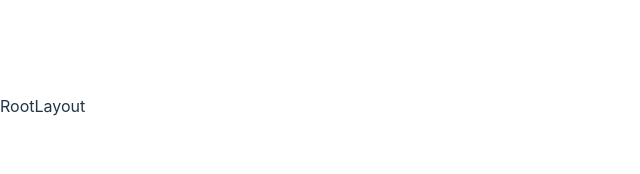
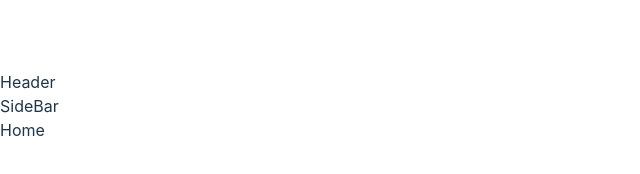
Before and after one commit to AbassKoyang/analytics-dashboard, a React (Vite) app: page / in a window 1280 px wide. Shown: the part 294-468 px from the top of the page, without its empty margins (0-640 px from the left). Built offline with nearby package versions, Linux system fonts and the light colour scheme.

Commit message:
add: header and sidebar components

```diff
--- /dev/null
+++ b/src/components/Header.jsx
@@ -0,0 +1,8 @@
+
+const Header = () => {
+  return (
+    <div>Header</div>
+  )
+}
+
+export default Header
--- /dev/null
+++ b/src/components/SideBar.jsx
@@ -0,0 +1,8 @@
+
+const SideBar = () => {
+  return (
+    <div>SideBar</div>
+  )
+}
+
+export default SideBar
--- a/src/layouts/RootLayout.jsx
+++ b/src/layouts/RootLayout.jsx
@@ -1,7 +1,14 @@
+import { Outlet } from "react-router-dom"
+import Header from "../components/Header"
+import SideBar from "../components/SideBar"
 
 const RootLayout = () => {
   return (
-    <div>RootLayout</div>
+    <main className="">
+        <Header />
+        <SideBar />
+        <Outlet />
+    </main>
   )
 }
 
```
